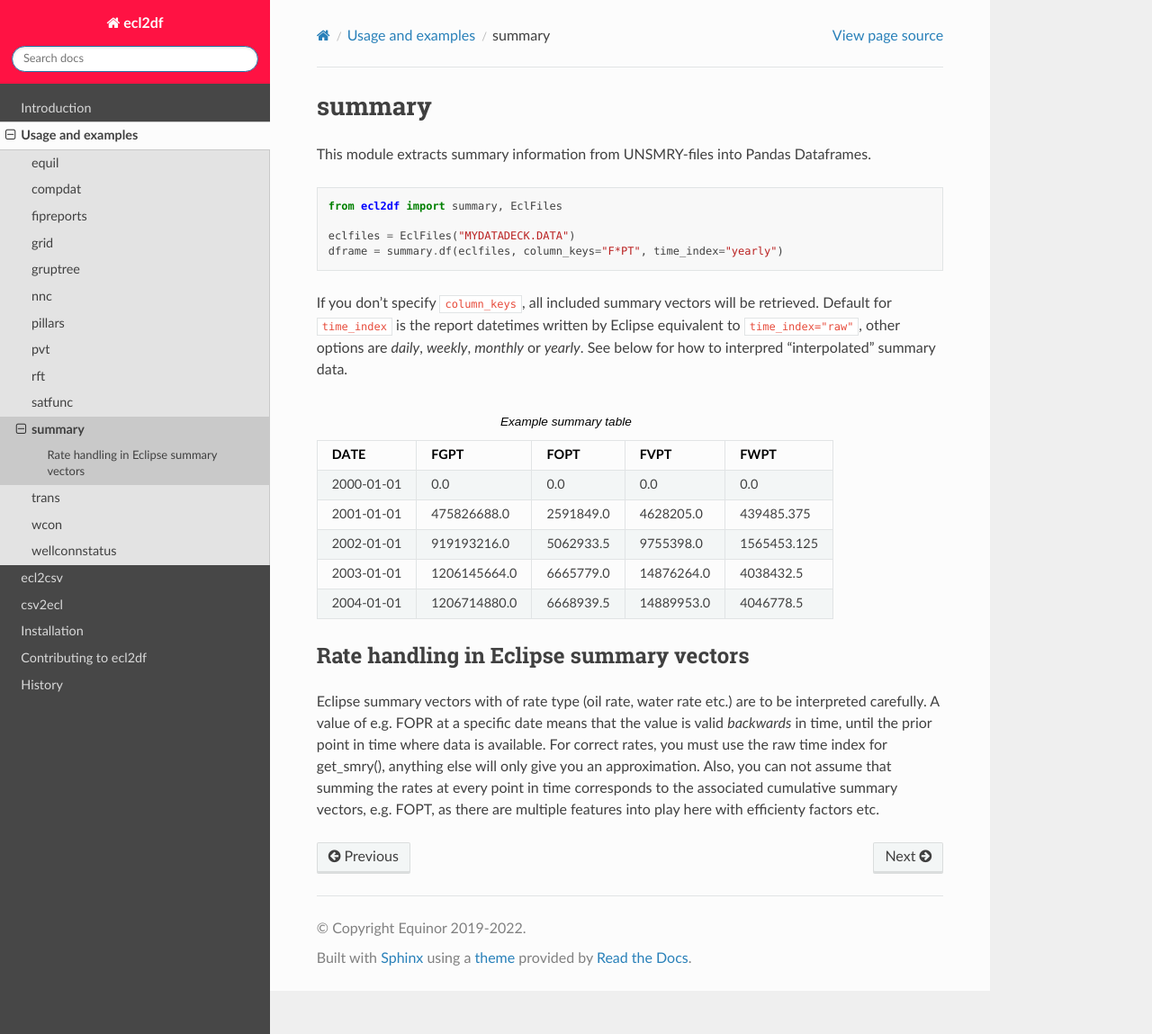
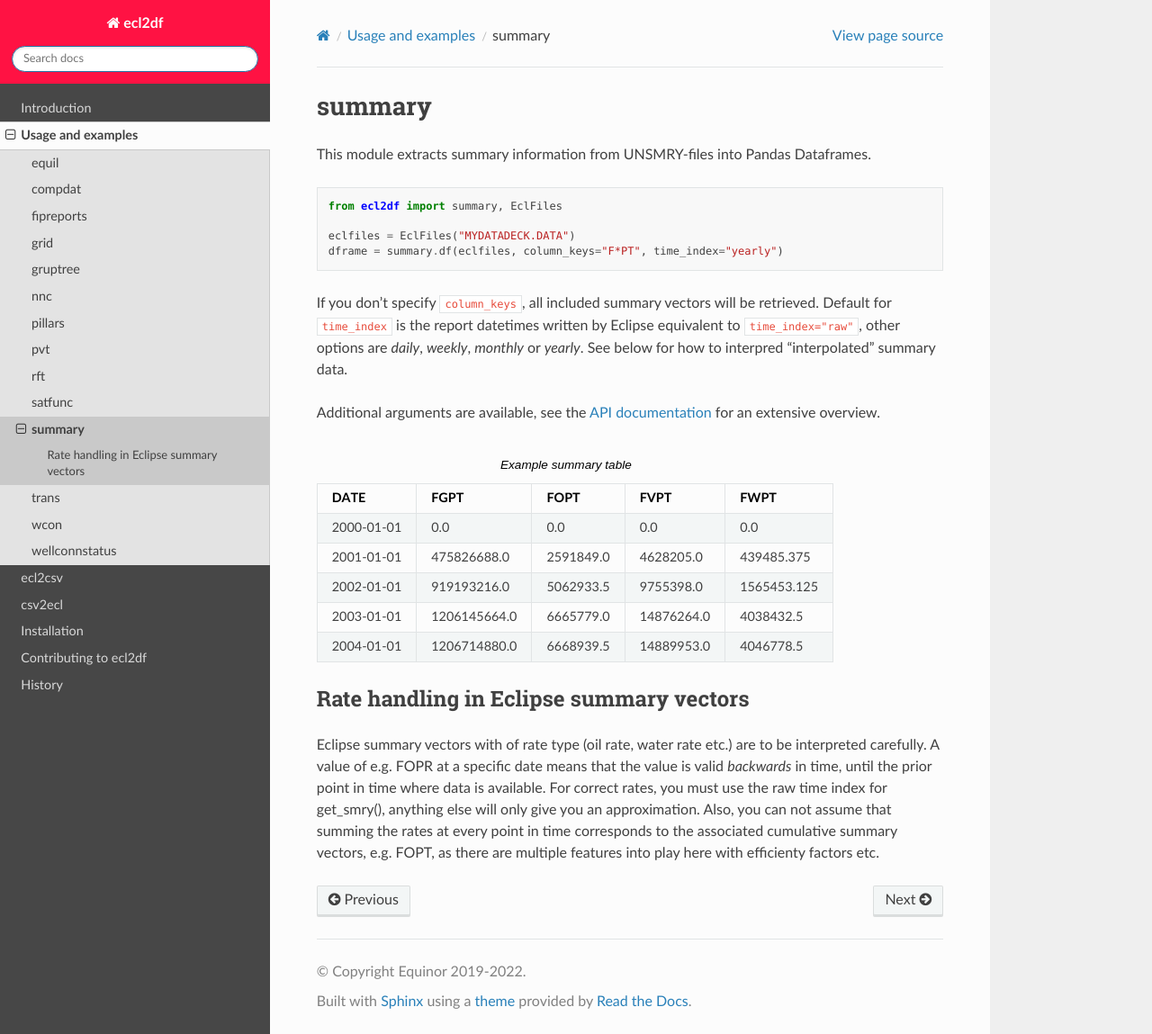
Before and after one commit to equinor/res2df, a Sphinx documentation site: the page built from docs/usage/summary.rst, in a window 1280 px wide and 1149 px high. Shown: the whole window at 90% size. Built offline with Sphinx 7.4.7 and the Read the Docs theme 2.0.0, drawn with Linux system fonts in a browser that asks for light colours; pages that are not in the unit, such as notebooks, are missing from menus; the version number could not be read and is left out.

```diff
--- a/docs/usage/summary.rst
+++ b/docs/usage/summary.rst
@@ -20,6 +20,10 @@
 *monthly* or *yearly*.  See below for how to interpred "interpolated" summary
 data.
 
+Additional arguments are available, see the
+`API documentation <https://equinor.github.io/ecl2df/ecl2df/ecl2df.summary.html#ecl2df.summary.df>`_
+for an extensive overview.
+
 .. csv-table:: Example summary table
    :file: summary.csv
    :header-rows: 1
```
Also changed, not shown: 1 other file.
